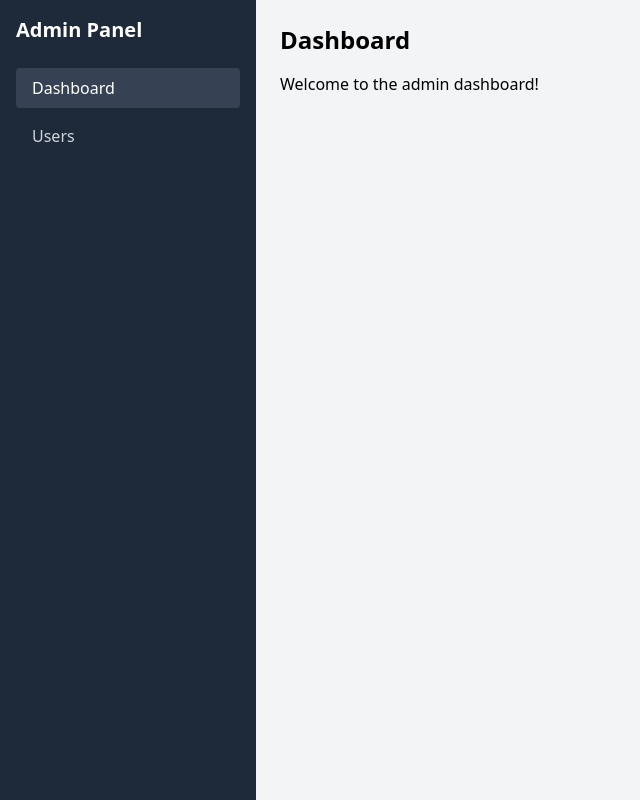
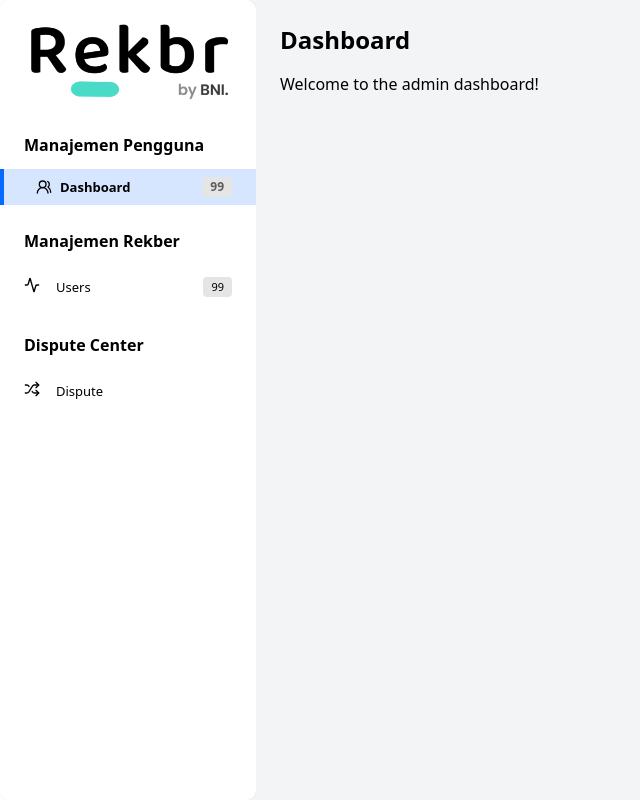
Before and after one commit to NYAMI-Teams/web-escrow-app, a React (Vite) app: page / in a window 1280 px wide. Shown: the whole page, without its empty margins (0-640 px from the left). Built offline with nearby package versions, Linux system fonts and the light colour scheme.

Commit message:
feat: Sideebar

```diff
--- a/package.json
+++ b/package.json
@@ -10,7 +10,9 @@
     "preview": "vite preview"
   },
   "dependencies": {
+    "@heroicons/react": "^2.2.0",
     "@tailwindcss/vite": "^4.1.8",
+    "lucide-react": "^0.514.0",
     "react": "^19.1.0",
     "react-dom": "^19.1.0",
     "react-router-dom": "^7.6.2",
--- a/src/components/Sidebar.jsx
+++ b/src/components/Sidebar.jsx
@@ -1,23 +1,75 @@
 import { Link, useLocation } from "react-router-dom";
+import { UsersRound, Activity, Shuffle } from "lucide-react";
 
 const Sidebar = () => {
   const location = useLocation();
 
-  const linkStyle = (path) =>
-    `block px-4 py-2 rounded hover:bg-gray-700 ${
-      location.pathname === path ? "bg-gray-700 text-white" : "text-gray-300"
-    }`;
+  // Helper render link item
+  const renderNavItem = (path, icon, label, badgeCount) => {
+    const isActive = location.pathname === path;
+
+    if (isActive) {
+      return (
+        <div className="w-full h-9 flex items-center justify-start py-2 pl-8 pr-6 gap-2 bg-[#d6e6ff] border-l-[4px] border-[#066afe] text-[13px] text-darkblue font-sf-pro font-semibold">
+          <div className="w-4 h-4">{icon}</div>
+          <div className="flex-1 leading-[18px]">{label}</div>
+          {badgeCount !== undefined && (
+            <div className="rounded bg-[#e5e5e5] h-[20px] flex items-center justify-center py-0.5 px-2 text-xs text-[#5c5c5c]">
+              <div className="relative leading-[17px]">{badgeCount}</div>
+            </div>
+          )}
+        </div>
+      );
+    } else {
+      return (
+        <Link
+          to={path}
+          className="flex items-center gap-3 px-6 py-3 rounded-[8px] transition text-dimgray hover:bg-gainsboro"
+        >
+          <div className="w-5 h-5">{icon}</div>
+          <div className="text-[13px] leading-[18px] font-sf-pro">{label}</div>
+          {badgeCount !== undefined && (
+            <div className="rounded bg-[#e5e5e5] h-[20px] flex items-center justify-center py-0.5 px-2 text-[11px] text-dimgray ml-auto">
+              <div className="relative leading-[17px]">{badgeCount}</div>
+            </div>
+
+          )}
+        </Link>
+      );
+    }
+  };
 
   return (
-    <div className='w-64 h-screen bg-gray-800 p-4'>
-      <h2 className='text-white text-xl font-bold mb-6'>Admin Panel</h2>
-      <nav className='flex flex-col gap-2'>
-        <Link to='/' className={linkStyle("/")}>
-          Dashboard
-        </Link>
-        <Link to='/users' className={linkStyle("/users")}>
-          Users
-        </Link>
+    <div className="w-64 h-screen bg-white flex flex-col py-6 rounded-[10px] shadow-[4px_0px_10px_rgba(0,0,0,0.1)] items-center">
+      {/* Logo */}
+      <div className="flex items-center justify-center mb-8">
+        <img src="/logoRekbar-sidebar.png" alt="Logo" />
+      </div>
+
+      {/* Navigation */}
+      <nav className="flex flex-col gap-2 text-[12px] font-sf-pro w-full">
+        <b className="px-6 mb-1 text-base text-darkslateblue">Manajemen Pengguna</b>
+        {renderNavItem(
+          "/",
+          <UsersRound className="w-4 h-4 stroke-current" />,
+          "Dashboard",
+          99
+        )}
+
+        <b className="px-6 mt-4 mb-1 text-base text-darkslateblue">Manajemen Rekber</b>
+        {renderNavItem(
+          "/users",
+          <Activity className="w-4 h-4 stroke-current" />,
+          "Users",
+          99
+        )}
+
+        <b className="px-6 mt-4 mb-1 text-base text-darkslateblue">Dispute Center</b>
+        {renderNavItem(
+          "/dispute",
+          <Shuffle className="w-4 h-4 stroke-current" />,
+          "Dispute"
+        )}
       </nav>
     </div>
   );
```
Also changed, not shown: public/logoRekbar-sidebar.png (added), 1 other file (tests, documents, lock files or other folders).
